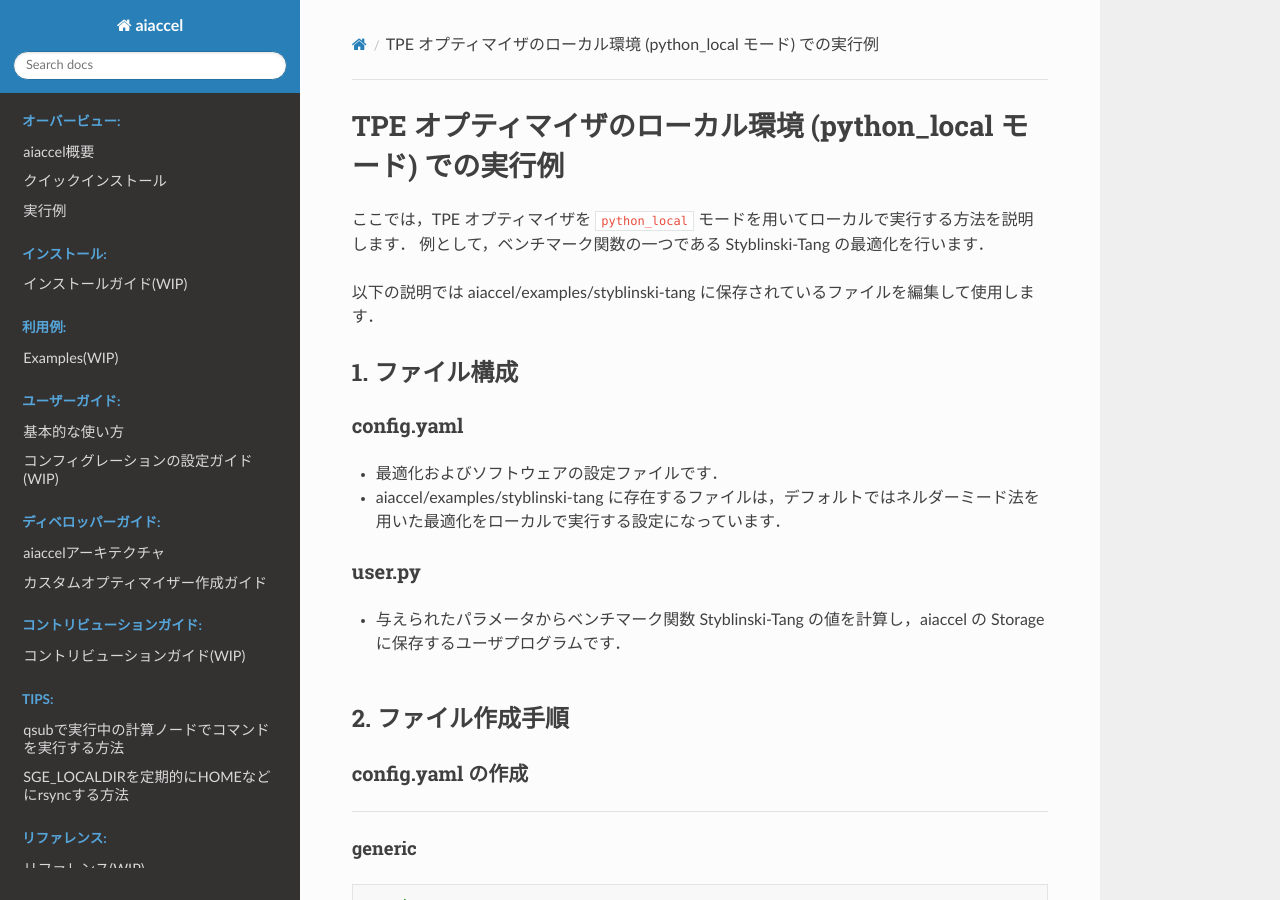
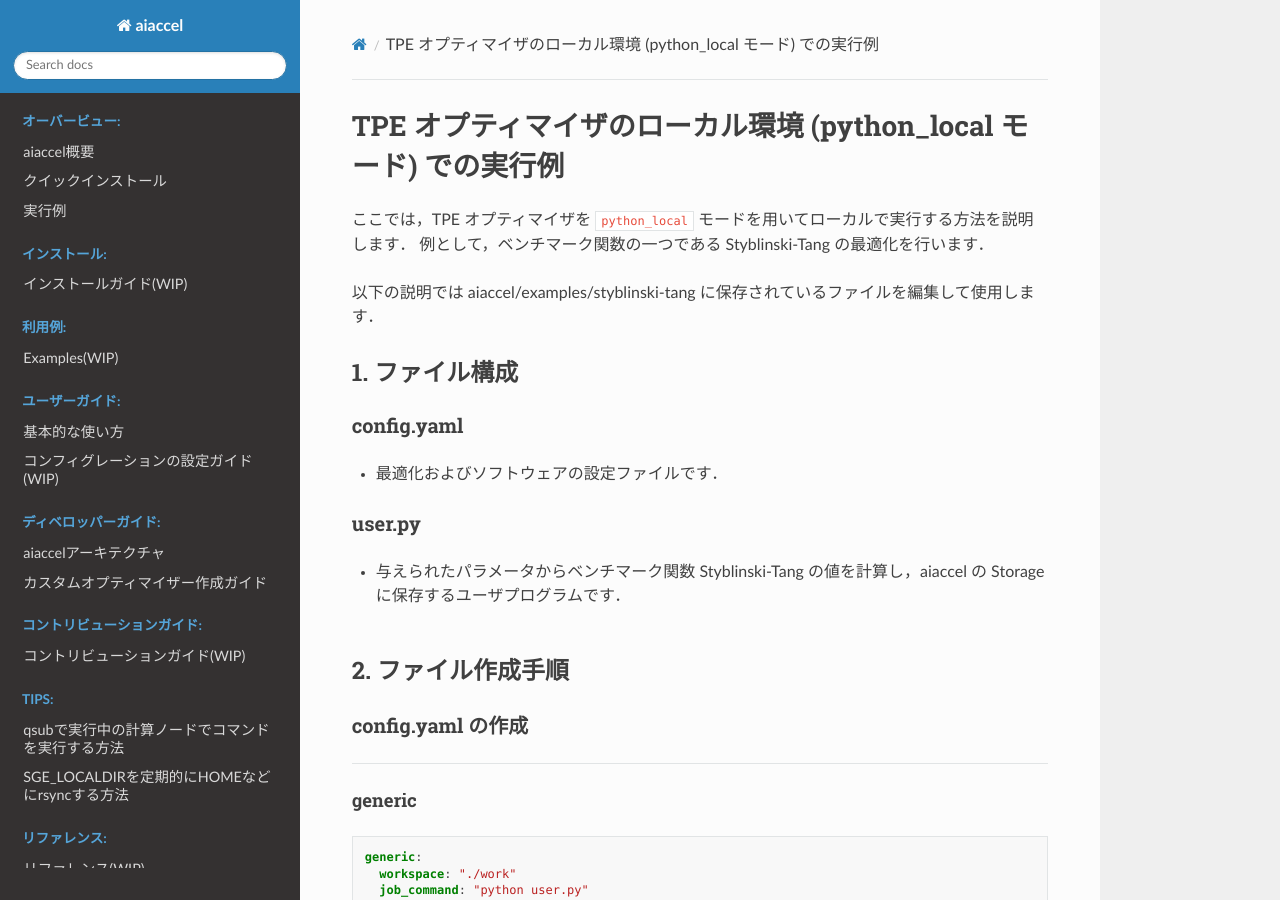
Before and after one commit to aistairc/aiaccel, a Sphinx documentation site: the page built from docs/source/examples/python_local_tpe.md, in a window 1280 px wide and 900 px high. Built offline with Sphinx 7.4.7 and the Read the Docs theme 2.0.0, drawn with Linux system fonts in a browser that asks for light colours.

Commit message:
remove comment about default setting

```diff
--- a/docs/source/examples/python_local_tpe.md
+++ b/docs/source/examples/python_local_tpe.md
@@ -11,7 +11,6 @@
 ### config.yaml
 
 - 最適化およびソフトウェアの設定ファイルです．
-- aiaccel/examples/styblinski-tang に存在するファイルは，デフォルトではネルダーミード法を用いた最適化をローカルで実行する設定になっています．
 
 ### user.py
 
```
